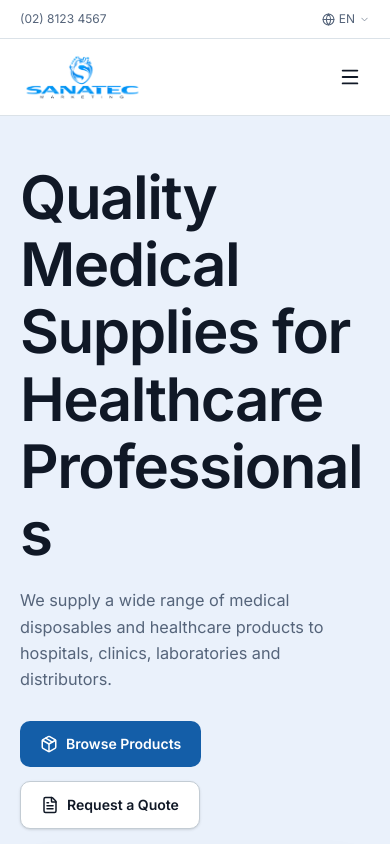
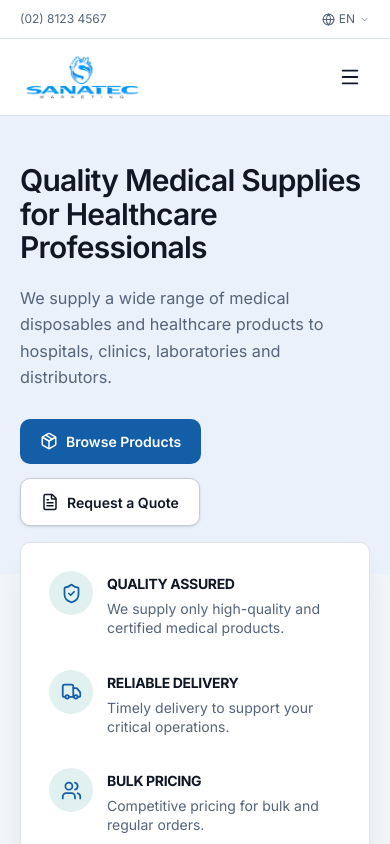
Before and after one commit to ren-urot/Sanatec, a Next.js app: page / in a window 390 px wide. Shown: the top 844 px of the page. Built offline with nearby package versions, Linux system fonts and the light colour scheme.

Commit message:
Make hero title size fluid with 60px as the max
Reverts to clamp()-based fluid sizing, scaling from 30px on mobile up to
a 60px cap at ~1440px+ viewport width, keeping the semibold weight.

Co-Authored-By: Claude Sonnet 5 <noreply@anthropic.com>

```diff
--- a/components/hero.tsx
+++ b/components/hero.tsx
@@ -7,7 +7,7 @@ const HERO_ALT =
 function HeroCopy() {
   return (
     <>
-      <h1 className="text-[60px] leading-[1.12] font-semibold tracking-tight text-ink break-words">
+      <h1 className="text-[clamp(1.875rem,1.15rem+2.9vw,3.75rem)] leading-[1.12] font-semibold tracking-tight text-ink break-words">
         Quality Medical Supplies for Healthcare Professionals
       </h1>
 
```
